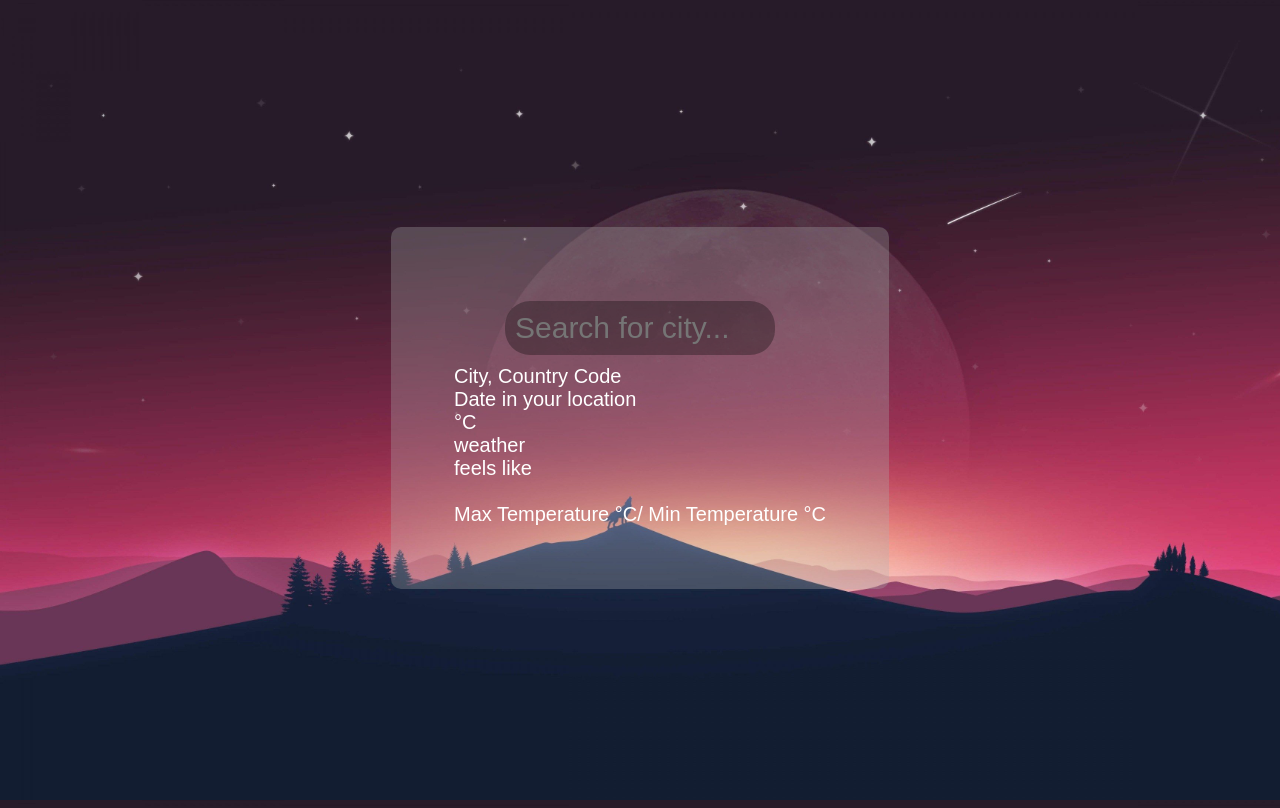
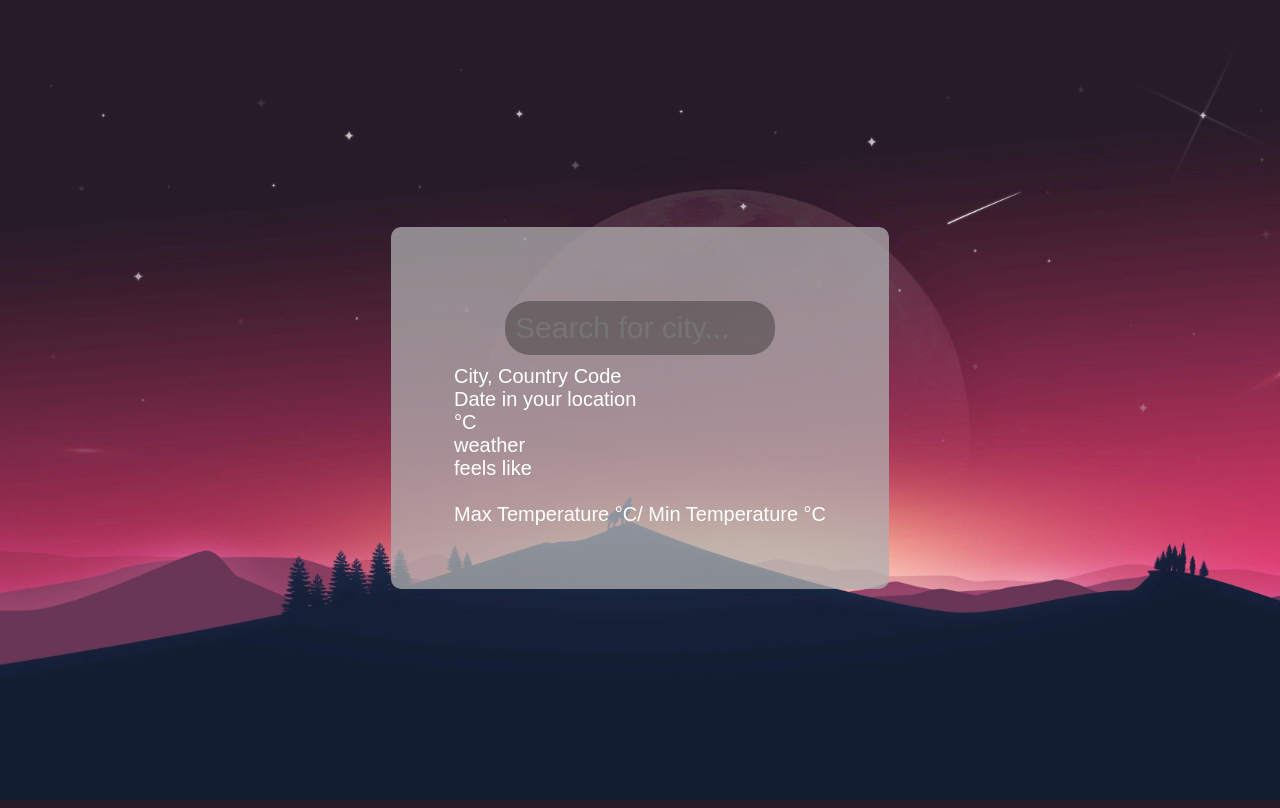
Before and after one commit to dhruvdhawan97/weather_app, a plain HTML site: page index.html in a window 1280 px wide. Drawn offline with Linux system fonts and the light colour scheme.

Commit message:
oppacity

```diff
--- a/styles.css
+++ b/styles.css
@@ -22,7 +22,7 @@ body {
 }
 .box {
   padding: 5%;
-  background-color: rgba(175, 175, 175, 0.3);
+  background-color: rgba(175, 175, 175, 0.75);
   border-radius: 10px;
 }
 header {
```
